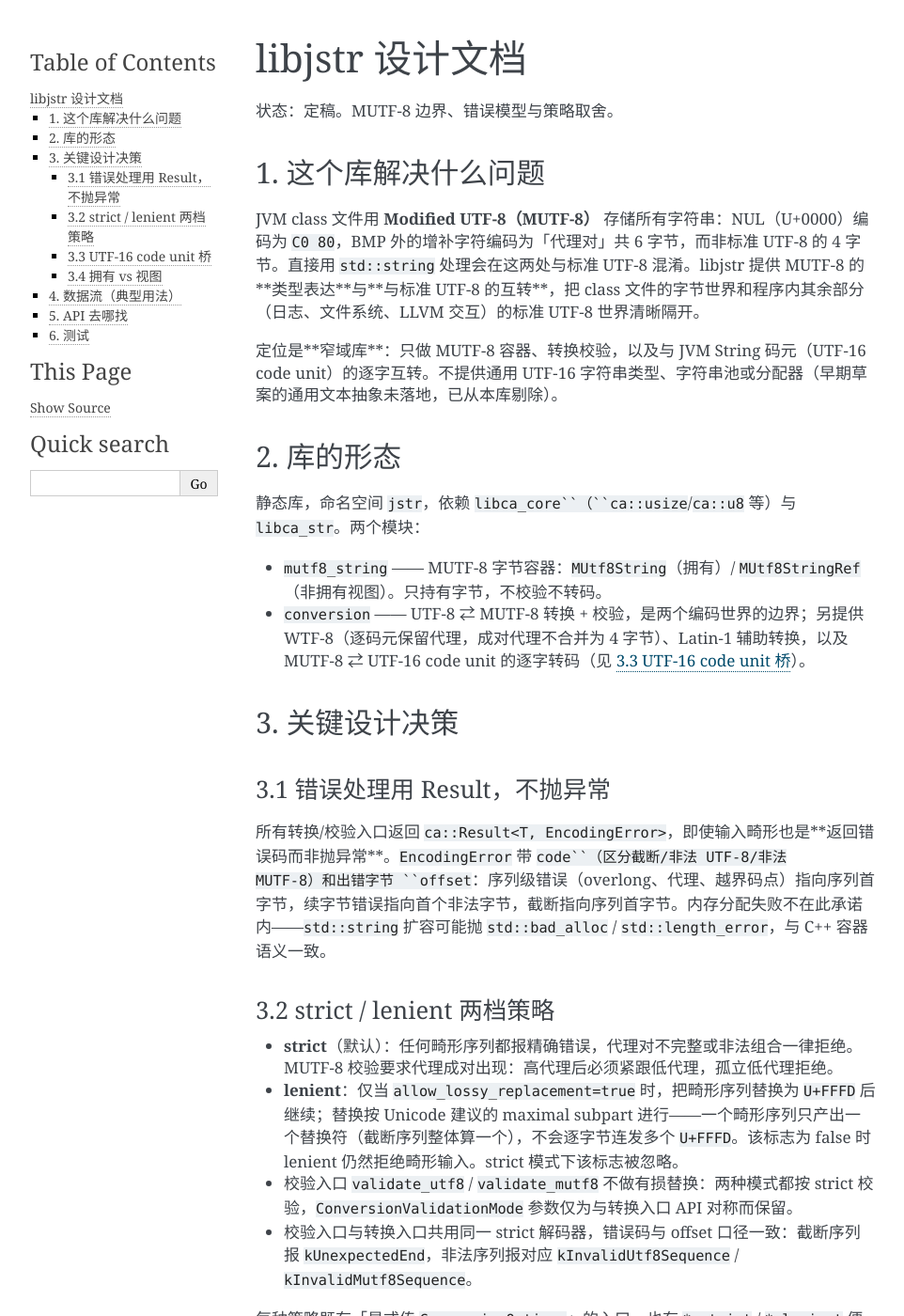
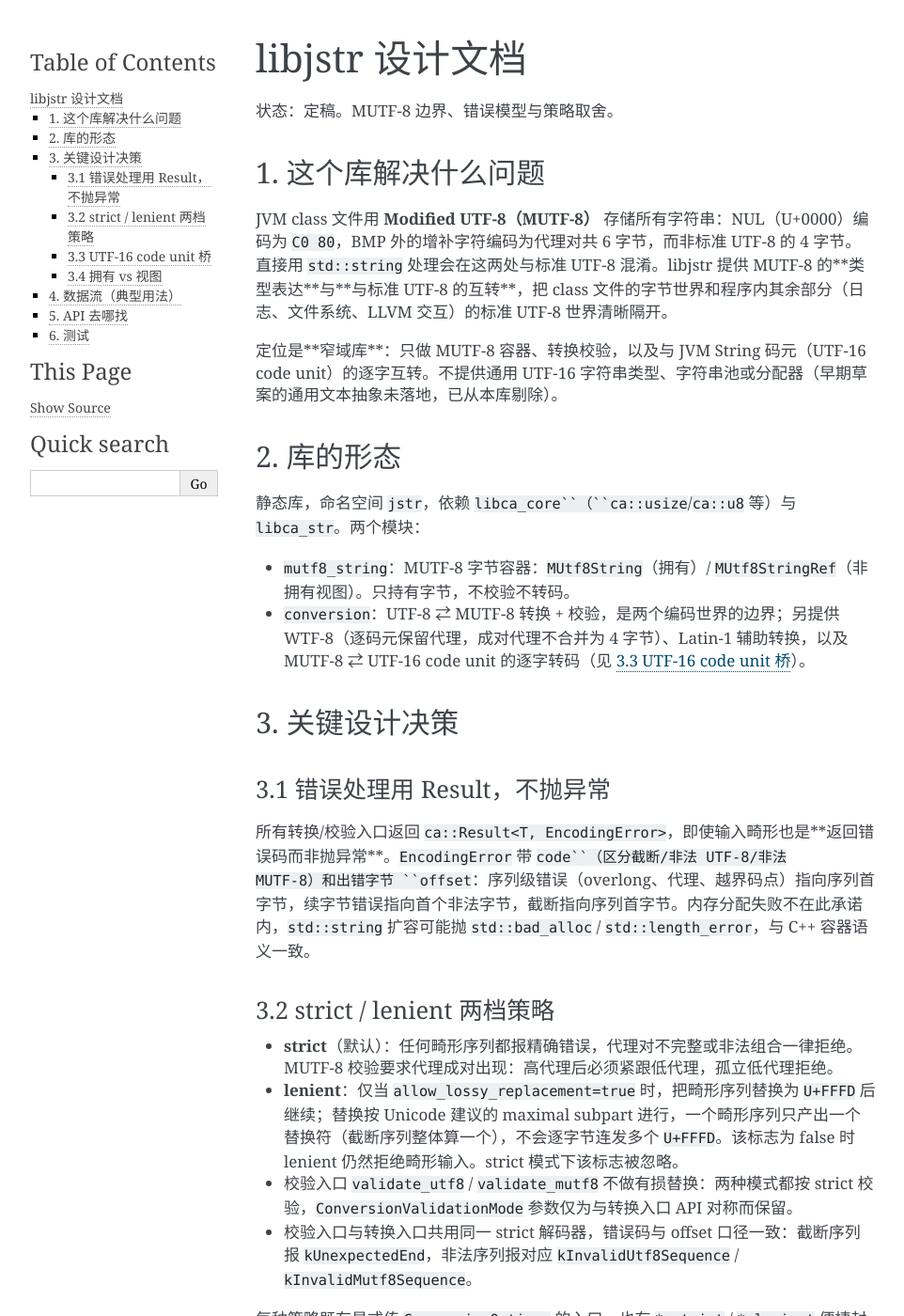
Before and after one commit to luiox/libjstr, a Sphinx documentation site: the page built from doc/design.rst, in a window 1280 px wide and 1400 px high. Shown: the whole window at 94% size, without its empty margins (148-1110 px from the left). Built offline with Sphinx 7.4.7, drawn with Linux system fonts in a browser that asks for light colours; some of the changed text lies outside the part shown.

Commit message:
docs: 清理文档垃圾 (#6)

```diff
--- a/doc/check_refs.py
+++ b/doc/check_refs.py
@@ -1,5 +1,5 @@
 #!/usr/bin/env python3
-"""代码引用面门禁：规范见 CONTRIBUTING.md「文档规范」。
+"""代码侧文档引用检查：规范见 CONTRIBUTING.md 文档规范一节。
 
 只认三类可校验事实，其余一律失败：
 
@@ -9,8 +9,8 @@
 3. 代码面不得引用设计内容形态的 ``.md``。白名单只有流程文档（README/
    CONTRIBUTING/SECURITY/CHANGELOG）；跨仓出处必须带仓名标记
    （libjbytecode / libca / luiox / 私有仓），带标记即视为 prose，不做存在性校验。
-4. RST 里「``X`` 头注」指向微观层：``X`` 必须是某个 ``@defgroup`` 组名或某个
-   头文件名。宏观规格不许指向不存在的组注释——那一半内容就失踪了。
+4. RST 里写 ``X`` 头注 指向微观层：``X`` 必须是某个 ``@defgroup`` 组名或某个
+   头文件名。宏观规格不许指向不存在的组注释，否则那一半内容就丢失了。
 
 用法：python doc/check_refs.py [仓库根]
 """
@@ -44,7 +44,7 @@ DEFGROUP = re.compile(r"@defgroup\s+([\w.-]+)")
 
 
 def micro_targets(src_root: Path):
-    """微观层可被「X 头注」点名的锚点：@defgroup 组名 + 头文件名/.stem。"""
+    """微观层可被 X 头注 点名的锚点：@defgroup 组名 + 头文件名/.stem。"""
     groups, headers = set(), set()
     if not src_root.is_dir():
         return groups, headers
@@ -139,7 +139,7 @@ def check(root: Path):
                 if any(marker in line for marker in UPSTREAM_MARKERS):
                     continue
                 problems.append(
-                    f"{p.name}:{lineno}: 文档点名 markdown 规格 {m.group(0)}——"
+                    f"{p.name}:{lineno}: 文档点名 markdown 规格 {m.group(0)}，"
                     "本仓设计内容用 :ref:，跨仓出处加仓名标记"
                 )
             for m in REF_ROLE.finditer(line):
@@ -155,7 +155,7 @@ def check(root: Path):
                 if target in groups or target in headers:
                     continue
                 problems.append(
-                    f"{p.name}:{lineno}: 「{target} 头注」在微观层无锚点——"
+                    f"{p.name}:{lineno}: {target} 头注 在微观层无锚点，"
                     f"应为 @defgroup 组名或头文件名（现有组：{', '.join(sorted(groups)) or '无'}）"
                 )
 
@@ -176,7 +176,7 @@ def check(root: Path):
                     continue
                 if any(marker in line for marker in UPSTREAM_MARKERS):
                     continue
-                problems.append(f"{rel}:{lineno}: 代码面引用 markdown 规格 {name}——设计内容转 {DOC_DIRNAME}/*.rst，或删指")
+                problems.append(f"{rel}:{lineno}: 代码面引用 markdown 规格 {name}，设计内容转 {DOC_DIRNAME}/*.rst，或删指")
 
     return problems
 
--- a/doc/conf.py
+++ b/doc/conf.py
@@ -1,6 +1,6 @@
 """Sphinx 配置：libjstr 设计规格层（宏观）。
 
-规范见 CONTRIBUTING.md「文档规范」：本目录只收 RST 设计规格；markdown 属人读/
+规范见 CONTRIBUTING.md 文档规范一节：本目录只收 RST 设计规格；markdown 属人读/
 AI 方向层，不进 doctree。CI 以 -W --keep-going 构建，警告即失败。
 """
 
--- a/doc/design.rst
+++ b/doc/design.rst
@@ -10,7 +10,7 @@ libjstr 设计文档
 1. 这个库解决什么问题
 ---------------------
 
-JVM class 文件用 **Modified UTF-8（MUTF-8）** 存储所有字符串：NUL（U+0000）编码为 ``C0 80``，BMP 外的增补字符编码为「代理对」共 6 字节，而非标准 UTF-8 的 4 字节。直接用 ``std::string`` 处理会在这两处与标准 UTF-8 混淆。libjstr 提供 MUTF-8 的**类型表达**与**与标准 UTF-8 的互转**，把 class 文件的字节世界和程序内其余部分（日志、文件系统、LLVM 交互）的标准 UTF-8 世界清晰隔开。
+JVM class 文件用 **Modified UTF-8（MUTF-8）** 存储所有字符串：NUL（U+0000）编码为 ``C0 80``，BMP 外的增补字符编码为代理对共 6 字节，而非标准 UTF-8 的 4 字节。直接用 ``std::string`` 处理会在这两处与标准 UTF-8 混淆。libjstr 提供 MUTF-8 的**类型表达**与**与标准 UTF-8 的互转**，把 class 文件的字节世界和程序内其余部分（日志、文件系统、LLVM 交互）的标准 UTF-8 世界清晰隔开。
 
 定位是**窄域库**：只做 MUTF-8 容器、转换校验，以及与 JVM String 码元（UTF-16 code unit）的逐字互转。不提供通用 UTF-16 字符串类型、字符串池或分配器（早期草案的通用文本抽象未落地，已从本库剔除）。
 
@@ -19,8 +19,8 @@ JVM class 文件用 **Modified UTF-8（MUTF-8）** 存储所有字符串：NUL
 
 静态库，命名空间 ``jstr``，依赖 ``libca_core``（``ca::usize``/``ca::u8`` 等）与 ``libca_str``。两个模块：
 
-- ``mutf8_string`` —— MUTF-8 字节容器：``MUtf8String``\（拥有）/ ``MUtf8StringRef``\（非拥有视图）。只持有字节，不校验不转码。
-- ``conversion`` —— UTF-8 ⇄ MUTF-8 转换 + 校验，是两个编码世界的边界；另提供 WTF-8（逐码元保留代理，成对代理不合并为 4 字节）、Latin-1 辅助转换，以及 MUTF-8 ⇄ UTF-16 code unit 的逐字转码（见 :ref:`design-utf16-bridge`）。
+- ``mutf8_string``：MUTF-8 字节容器：``MUtf8String``\（拥有）/ ``MUtf8StringRef``\（非拥有视图）。只持有字节，不校验不转码。
+- ``conversion``：UTF-8 ⇄ MUTF-8 转换 + 校验，是两个编码世界的边界；另提供 WTF-8（逐码元保留代理，成对代理不合并为 4 字节）、Latin-1 辅助转换，以及 MUTF-8 ⇄ UTF-16 code unit 的逐字转码（见 :ref:`design-utf16-bridge`）。
 
 .. _design-decisions:
 
@@ -32,17 +32,17 @@ JVM class 文件用 **Modified UTF-8（MUTF-8）** 存储所有字符串：NUL
 3.1 错误处理用 Result，不抛异常
 ^^^^^^^^^^^^^^^^^^^^^^^^^^^^^^^
 
-所有转换/校验入口返回 ``ca::Result<T, EncodingError>``，即使输入畸形也是**返回错误码而非抛异常**。``EncodingError`` 带 ``code``（区分截断/非法 UTF-8/非法 MUTF-8）和出错字节 ``offset``：序列级错误（overlong、代理、越界码点）指向序列首字节，续字节错误指向首个非法字节，截断指向序列首字节。内存分配失败不在此承诺内——``std::string`` 扩容可能抛 ``std::bad_alloc`` / ``std::length_error``，与 C++ 容器语义一致。
+所有转换/校验入口返回 ``ca::Result<T, EncodingError>``，即使输入畸形也是**返回错误码而非抛异常**。``EncodingError`` 带 ``code``（区分截断/非法 UTF-8/非法 MUTF-8）和出错字节 ``offset``：序列级错误（overlong、代理、越界码点）指向序列首字节，续字节错误指向首个非法字节，截断指向序列首字节。内存分配失败不在此承诺内，``std::string`` 扩容可能抛 ``std::bad_alloc`` / ``std::length_error``，与 C++ 容器语义一致。
 
 3.2 strict / lenient 两档策略
 ^^^^^^^^^^^^^^^^^^^^^^^^^^^^^
 
 - **strict**\ （默认）：任何畸形序列都报精确错误，代理对不完整或非法组合一律拒绝。MUTF-8 校验要求代理成对出现：高代理后必须紧跟低代理，孤立低代理拒绝。
-- **lenient**：仅当 ``allow_lossy_replacement=true`` 时，把畸形序列替换为 ``U+FFFD`` 后继续；替换按 Unicode 建议的 maximal subpart 进行——一个畸形序列只产出一个替换符（截断序列整体算一个），不会逐字节连发多个 ``U+FFFD``。该标志为 false 时 lenient 仍然拒绝畸形输入。strict 模式下该标志被忽略。
+- **lenient**：仅当 ``allow_lossy_replacement=true`` 时，把畸形序列替换为 ``U+FFFD`` 后继续；替换按 Unicode 建议的 maximal subpart 进行，一个畸形序列只产出一个替换符（截断序列整体算一个），不会逐字节连发多个 ``U+FFFD``。该标志为 false 时 lenient 仍然拒绝畸形输入。strict 模式下该标志被忽略。
 - 校验入口 ``validate_utf8`` / ``validate_mutf8`` 不做有损替换：两种模式都按 strict 校验，``ConversionValidationMode`` 参数仅为与转换入口 API 对称而保留。
 - 校验入口与转换入口共用同一 strict 解码器，错误码与 offset 口径一致：截断序列报 ``kUnexpectedEnd``，非法序列报对应 ``kInvalidUtf8Sequence`` / ``kInvalidMutf8Sequence``。
 
-每种策略既有「显式传 ``ConversionOptions``」的入口，也有 ``*_strict`` / ``*_lenient`` 便捷封装。
+每种策略既有显式传 ``ConversionOptions`` 的入口，也有 ``*_strict`` / ``*_lenient`` 便捷封装。
 
 .. _design-utf16-bridge:
 
@@ -58,7 +58,7 @@ class 文件常量按 UTF-16 code unit 编码：增补字符写成两个 3 字
 3.4 拥有 vs 视图
 ^^^^^^^^^^^^^^^^
 
-``MUtf8StringRef`` 是零拷贝视图（指针+长度），用于引用 class 文件缓冲区/内存映射区域，**生命周期不得超过所指字节**。``MUtf8String`` 拥有独立副本。两者都不做校验——「这是不是合法 MUTF-8」是 conversion 模块的职责，容器只管存字节。
+``MUtf8StringRef`` 是零拷贝视图（指针+长度），用于引用 class 文件缓冲区/内存映射区域，**生命周期不得超过所指字节**。``MUtf8String`` 拥有独立副本。两者都不做校验，这是不是合法 MUTF-8 是 conversion 模块的职责，容器只管存字节。
 
 4. 数据流（典型用法）
 ---------------------
--- a/doc/index.rst
+++ b/doc/index.rst
@@ -2,8 +2,8 @@ libjstr 设计规格
 ================
 
 跨模块设计契约的权威文本。微观契约（参数、返回值、失败模式、不变量）在代码
-``///`` 注释里（Doxygen 层），本目录只管「为什么这样设计」与「契约是什么」。
-分层规则见 ``CONTRIBUTING.md`` 的「文档规范」一节。
+``///`` 注释里（Doxygen 层），本目录只写为什么这样设计、契约是什么。
+分层规则见 ``CONTRIBUTING.md`` 的文档规范一节。
 
 代码注释以 ``doc:<label>`` 形式指向本目录的具体小节；``check_refs.py`` 校验
 这些指向不会腐烂。下列文档的标题即为该文档的根 label。
```
Also changed, not shown: CONTRIBUTING.md (+4 -4 lines), README.md (+1 -1 lines), SECURITY.md (+1 -1 lines), 4 other files.
